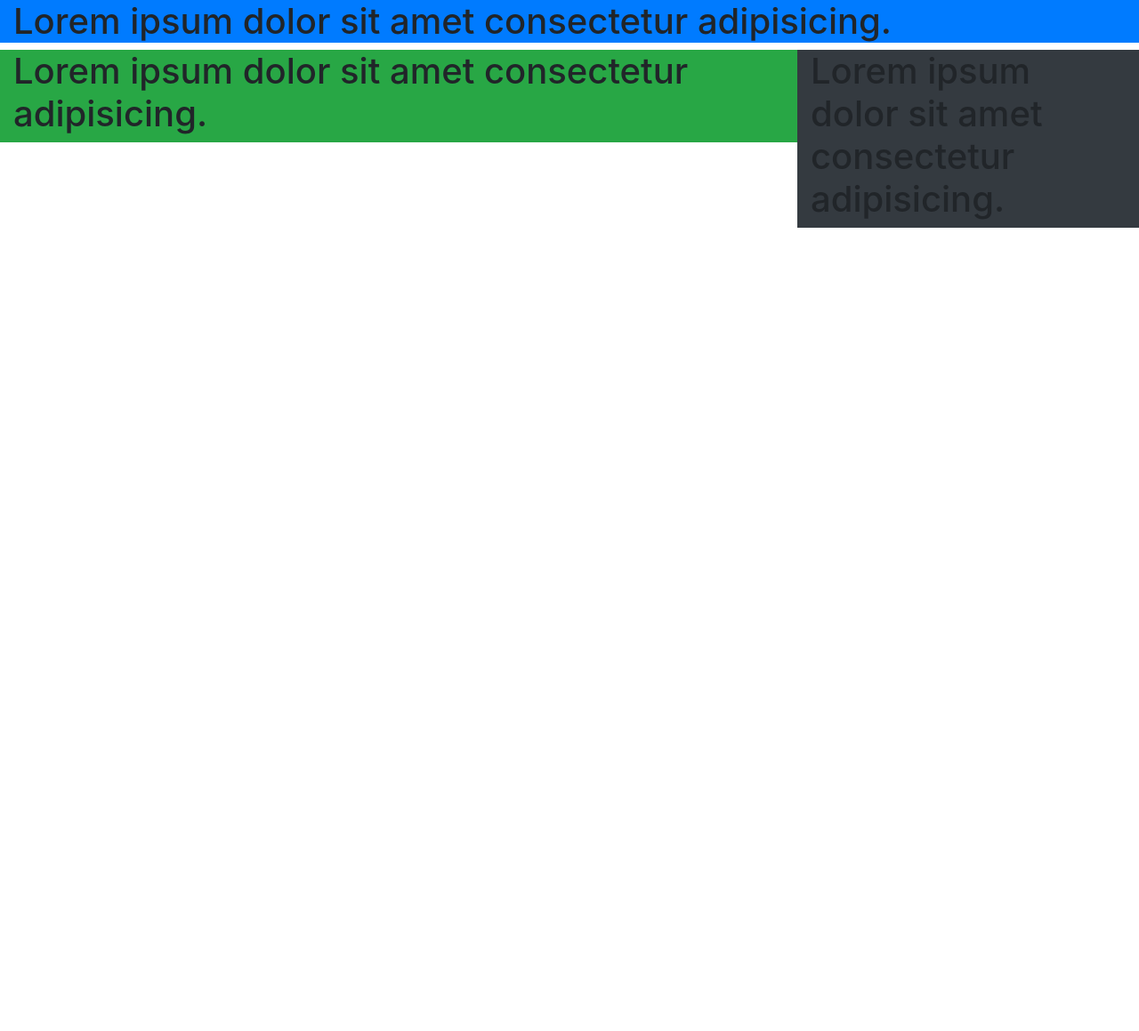
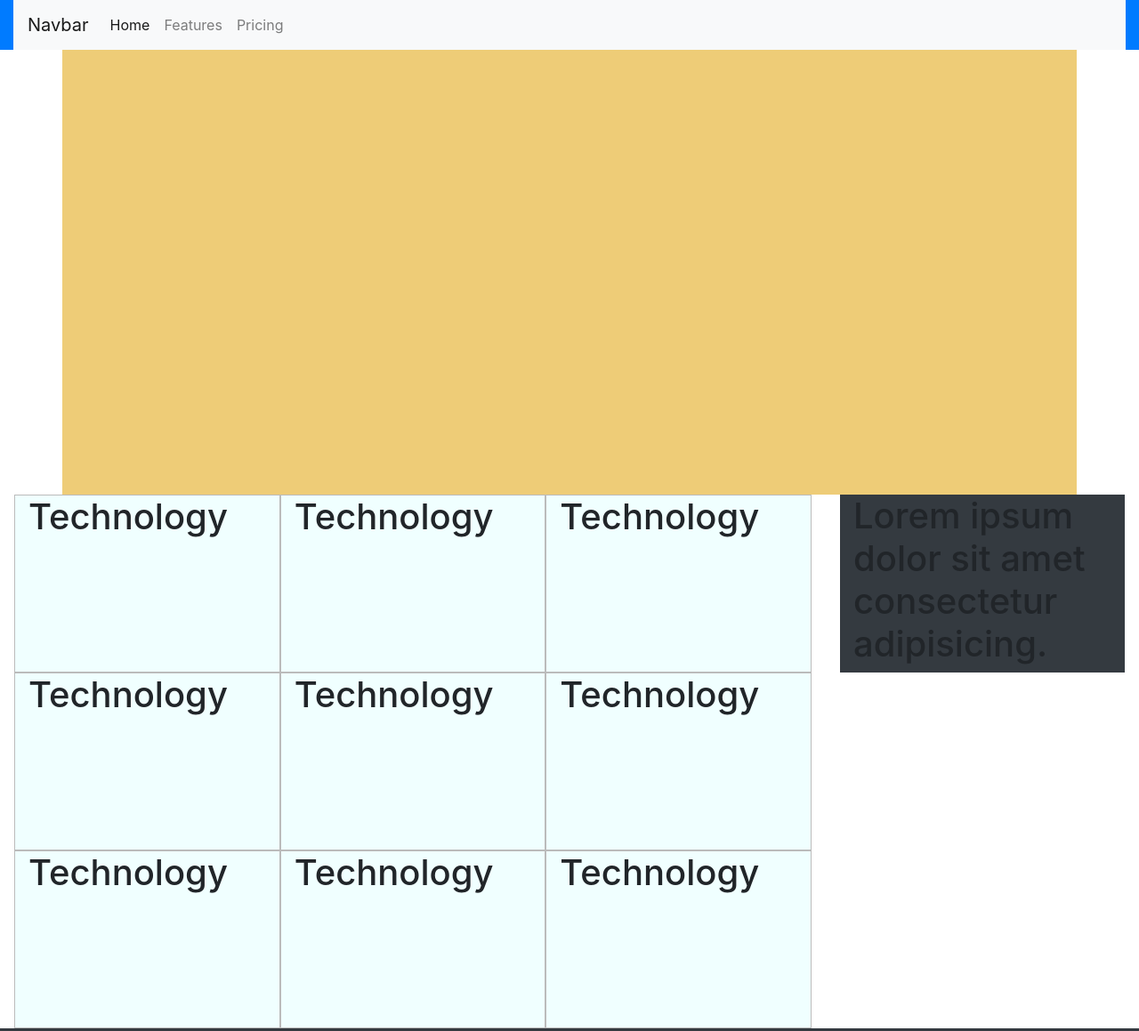
Before and after one commit to Daveamegs/deets, a plain HTML site: page index.html in a window 1280 px wide. Shown: the whole page at 89% size. Before the commit the page ends 800 px from the top, so only its background shows below. Drawn offline with nearby package versions, Linux system fonts and the light colour scheme.

Commit message:
Start Development - Navbar Example

```diff
--- a/css/style.css
+++ b/css/style.css
@@ -1,7 +1,27 @@
+
 .w70{
     width: 70%;
 }
 
-.w30{
-    width: 30%;
+.w25{
+    width: 25%;
 }
+
+.jumbotron-holder{
+    /* width: 100%; */
+    height: 500px;
+    background-color: #ec7;
+}
+
+.h100{
+    /* width: 200px; */
+    height: 200px;
+    background-color: azure;
+    border: 1px solid #bbb;
+}
+
+/* Footer Details */
+footer{
+    height: 500px;
+    clear: both;
+}
--- a/index.html
+++ b/index.html
@@ -2,11 +2,10 @@
 <html lang="en">
 
 <head>
-    <!-- Required meta tags -->
     <meta charset="utf-8">
     <meta name="viewport" content="width=device-width, initial-scale=1, shrink-to-fit=no">
 
-    <!-- Bootstrap CSS -->
+    <!-- Bootstrap / CSS -->
     <link rel="stylesheet" href="css/bootstrap.min.css">
     <link rel="stylesheet" href="css/style.css">
 
@@ -14,26 +13,75 @@
 </head>
 
 <body>
+    <!-- Navbar / Link -->
+    <div class="container-fluid bg-primary">
+        <nav class="navbar navbar-expand-lg navbar-light bg-light">
+            <a class="navbar-brand" href="#">Navbar</a>
+            <button class="navbar-toggler" type="button" data-toggle="collapse" data-target="#navbarNav"
+                aria-controls="navbarNav" aria-expanded="false" aria-label="Toggle navigation">
+                <span class="navbar-toggler-icon"></span>
+            </button>
+            <div class="collapse navbar-collapse" id="navbarNav">
+                <ul class="navbar-nav">
+                    <li class="nav-item active">
+                        <a class="nav-link" href="#">Home <span class="sr-only">(current)</span></a>
+                    </li>
+                    <li class="nav-item">
+                        <a class="nav-link" href="#">Features</a>
+                    </li>
+                    <li class="nav-item">
+                        <a class="nav-link" href="#">Pricing</a>
+                    </li>
+                </ul>
+            </div>
+        </nav>
+    </div>
+    <!-- Jumbotron -->
+    <div class="container jumbotron-holder">
 
-    <div class="container-fluid bg-primary">
-        <h1>Lorem ipsum dolor sit amet consectetur adipisicing.</h1>
     </div>
-
-
-
-
-
-    <div class="container bg-success w70 float-left">
-        <div class="">
+    <!-- Main Contents -->
+    <div class="container bg-success w70 float-left ml-3">
+        <div class="row">
+            <div class="h100 col-lg-4">
+                <h1>Technology</h1>
+            </div>
+            <div class="h100 col-lg-4">
+                <h1>Technology</h1>
+            </div>
+            <div class="h100 col-lg-4">
+                <h1>Technology</h1>
+            </div>
+            <div class="h100 col-lg-4">
+                <h1>Technology</h1>
+            </div>
+            <div class="h100 col-lg-4">
+                <h1>Technology</h1>
+            </div>
+            <div class="h100 col-lg-4">
+                <h1>Technology</h1>
+            </div>
+            <div class="h100 col-lg-4">
+                <h1>Technology</h1>
+            </div>
+            <div class="h100 col-lg-4">
+                <h1>Technology</h1>
+            </div>
+            <div class="h100 col-lg-4">
+                <h1>Technology</h1>
+            </div>
+        </div>
+    </div>
+    <!-- Aside Props -->
+    <div class="container bg-dark w25 float-right mr-3">
+        <div>
             <h1>Lorem ipsum dolor sit amet consectetur adipisicing.</h1>
         </div>
     </div>
 
-    <div class="container bg-dark w30 float-left">
-        <div>
-            <h1>Lorem ipsum dolor sit amet consectetur adipisicing.</h1>
-        </div>
-    </div>
+    <footer class="container-fluid bg-dark">
+
+    </footer>
 
 
 
```
